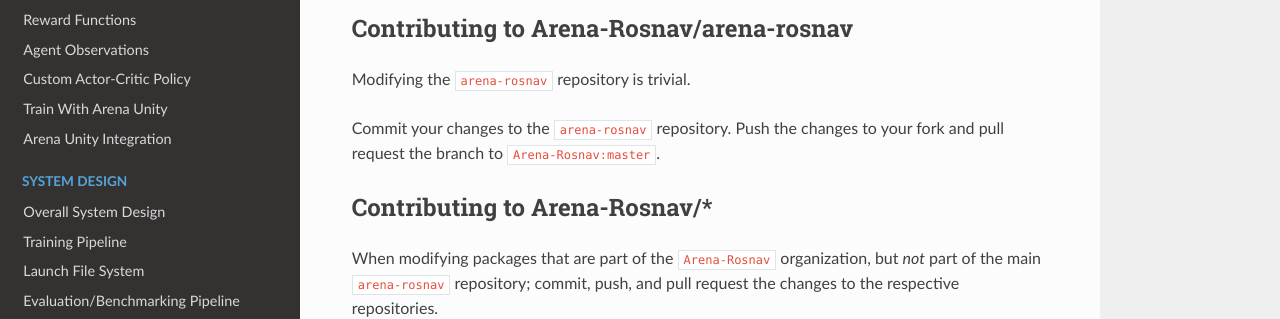
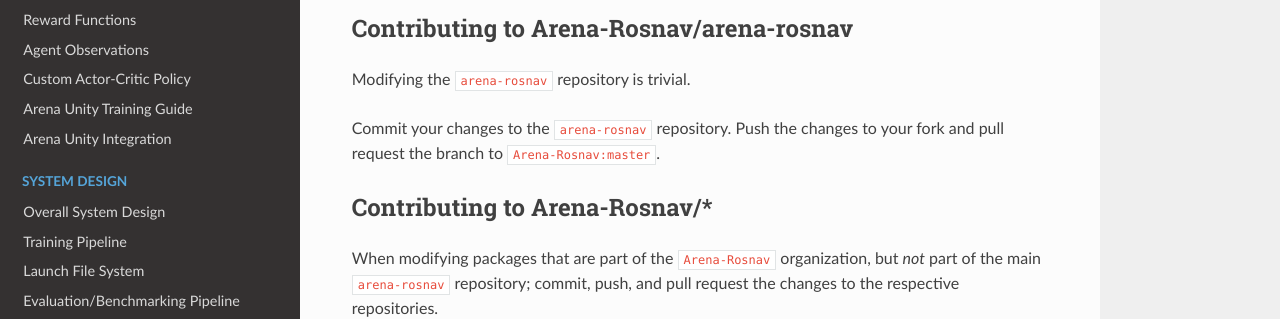
Before and after one commit to Arena-Rosnav/.github, an MkDocs documentation site: the page built from docs/contribute.md, in a window 1280 px wide. Shown: the part 398-717 px from the top of the page. Built offline with MkDocs 1.6.1, drawn with Linux system fonts in a browser that asks for light colours; nearby versions of some CDN libraries; comment, search, counter and statistics services are not loaded.

Commit message:
Changed Arena Unity training guide name!

```diff
--- a/mkdocs.yml
+++ b/mkdocs.yml
@@ -17,7 +17,7 @@ nav:
       - Reward Functions: "user_guides/training/reward_function.md"
       - Agent Observations: "user_guides/training/observations.md"
       - Custom Actor-Critic Policy: "user_guides/training/customactorcritic.md"
-      - Train With Arena Unity: "packages/unity/train_with_arena_unity.md"
+      - Arena Unity Training Guide: "packages/unity/train_with_arena_unity.md"
       - Arena Unity Integration: "packages/unity/training_integration.md"
 
   - System Design:
```
